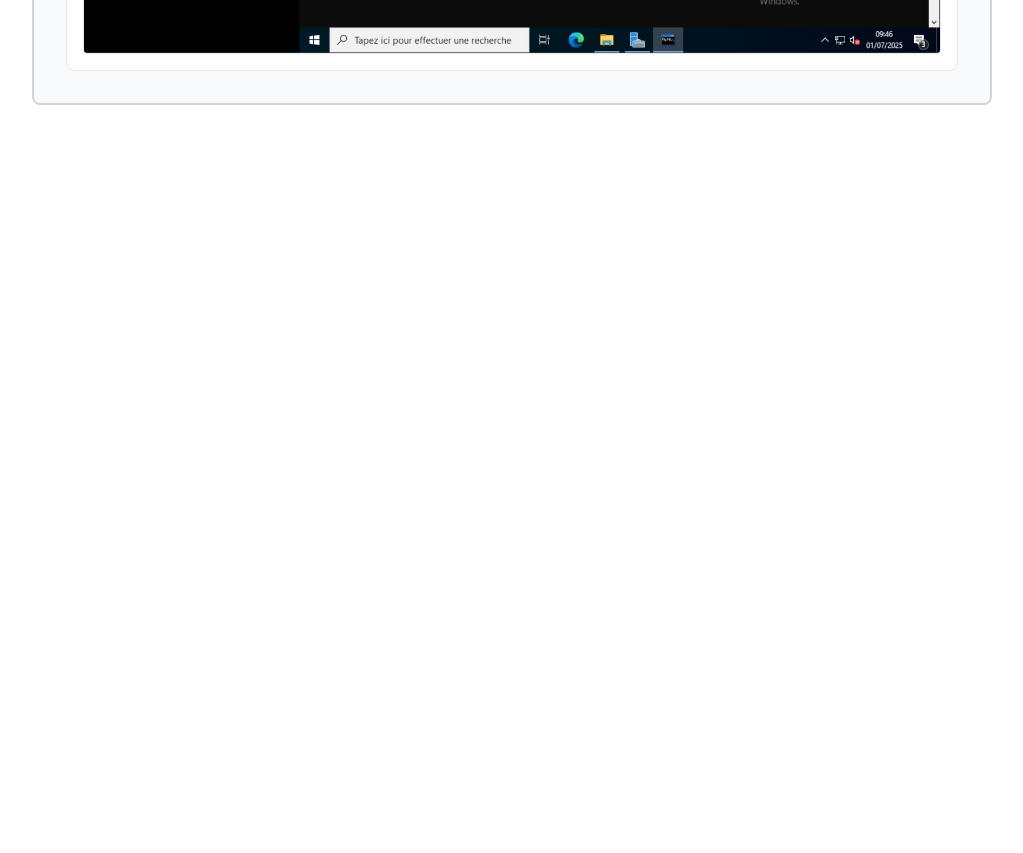
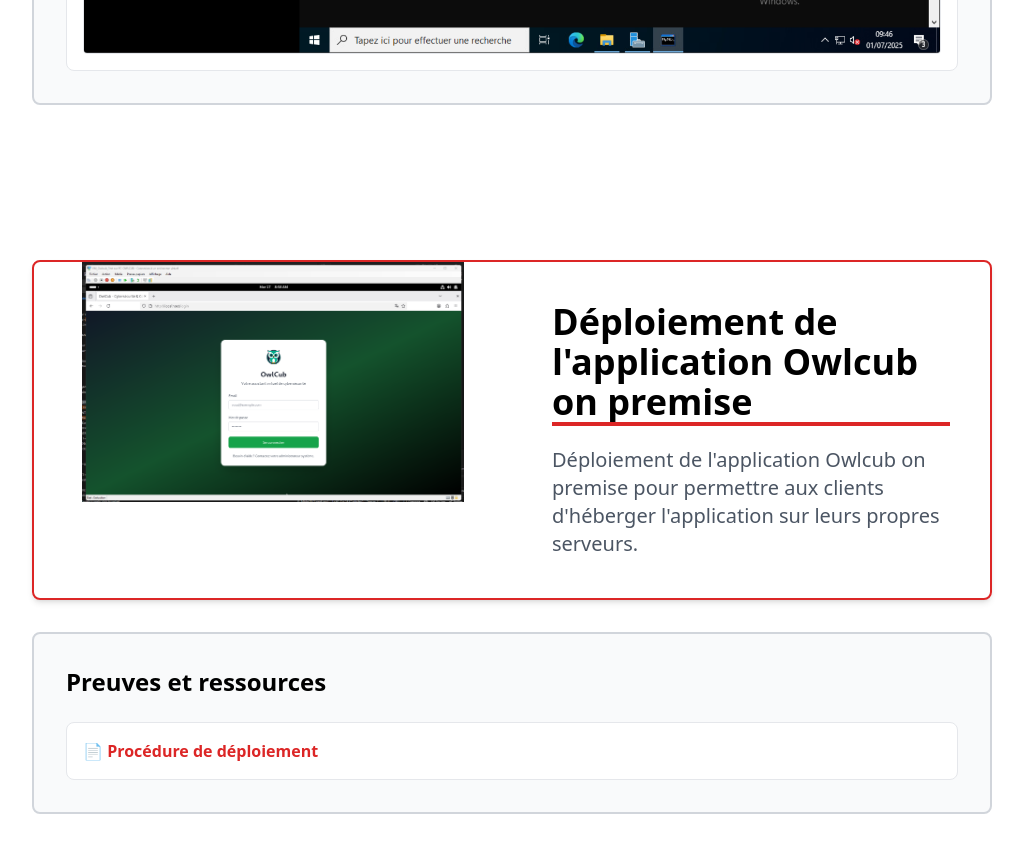
Before and after one commit to Mikha19/SIO-portfolio, a Next.js app: page /projets in a window 1280 px wide. Shown: the part 5100-5953 px from the top of the page, without its empty margins (240-1263 px from the left). Before the commit the page ends 5253 px from the top, so only its background shows below. Built offline with nearby package versions, Linux system fonts and the light colour scheme.

Commit message:
Ajout images

```diff
--- a/app/components/data/projectCardData.js
+++ b/app/components/data/projectCardData.js
@@ -36,4 +36,11 @@
                  { title: "Visuel de la Base de Données", type: "image", value: "/images/projets/preuve/vm2.png" }
         ],
     },
+    {
+        id: 6,
+        title: "Déploiement de l'application Owlcub on premise",
+        description: "Déploiement de l'application Owlcub on premise pour permettre aux clients d'héberger l'application sur leurs propres serveurs.",
+        image: "/images/projets/on-premise.png",
+        proofs: [{ title: "Procédure de déploiement", type: "document", value: "/files/projets/owlcub-guide-on_premise.pdf" }],
+    }
 ];
```
Also changed, not shown: public/images/projets/Screenshot_1.png (deleted), public/images/projets/on-premise.png (added).
